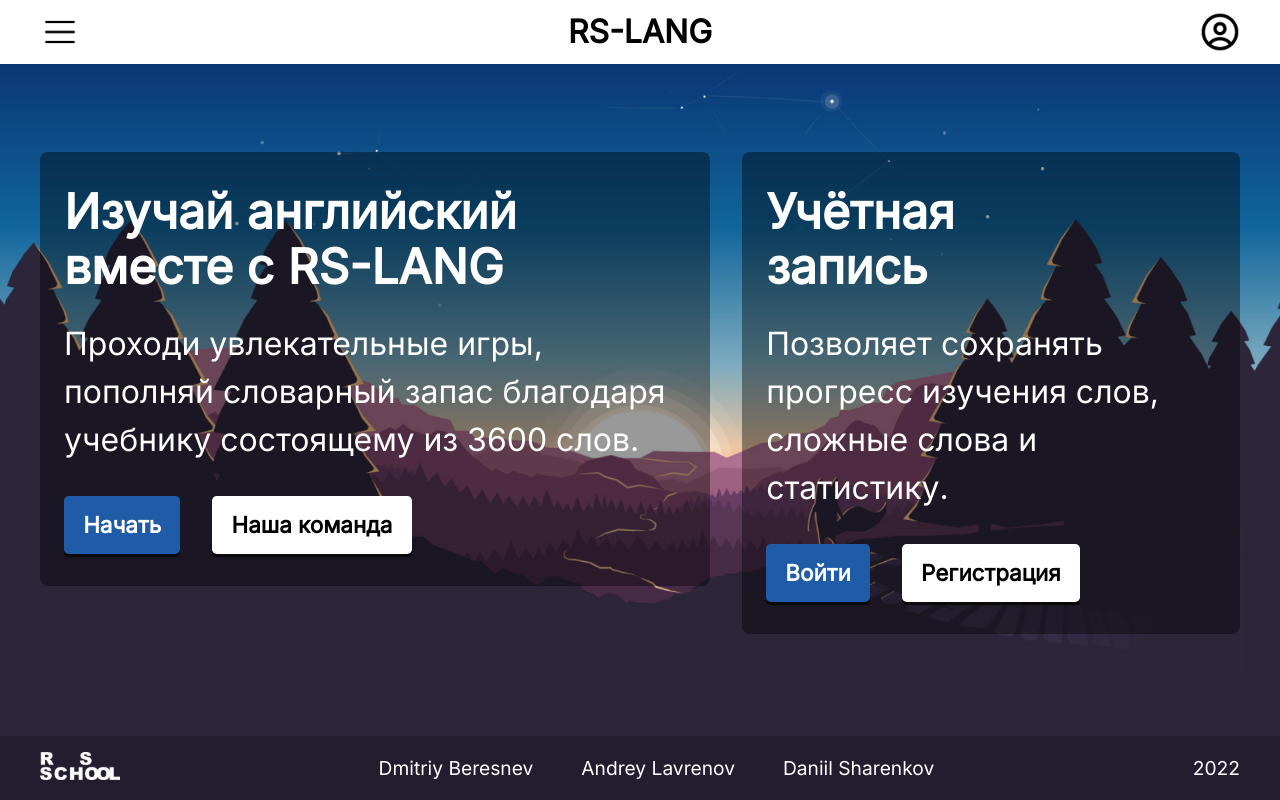
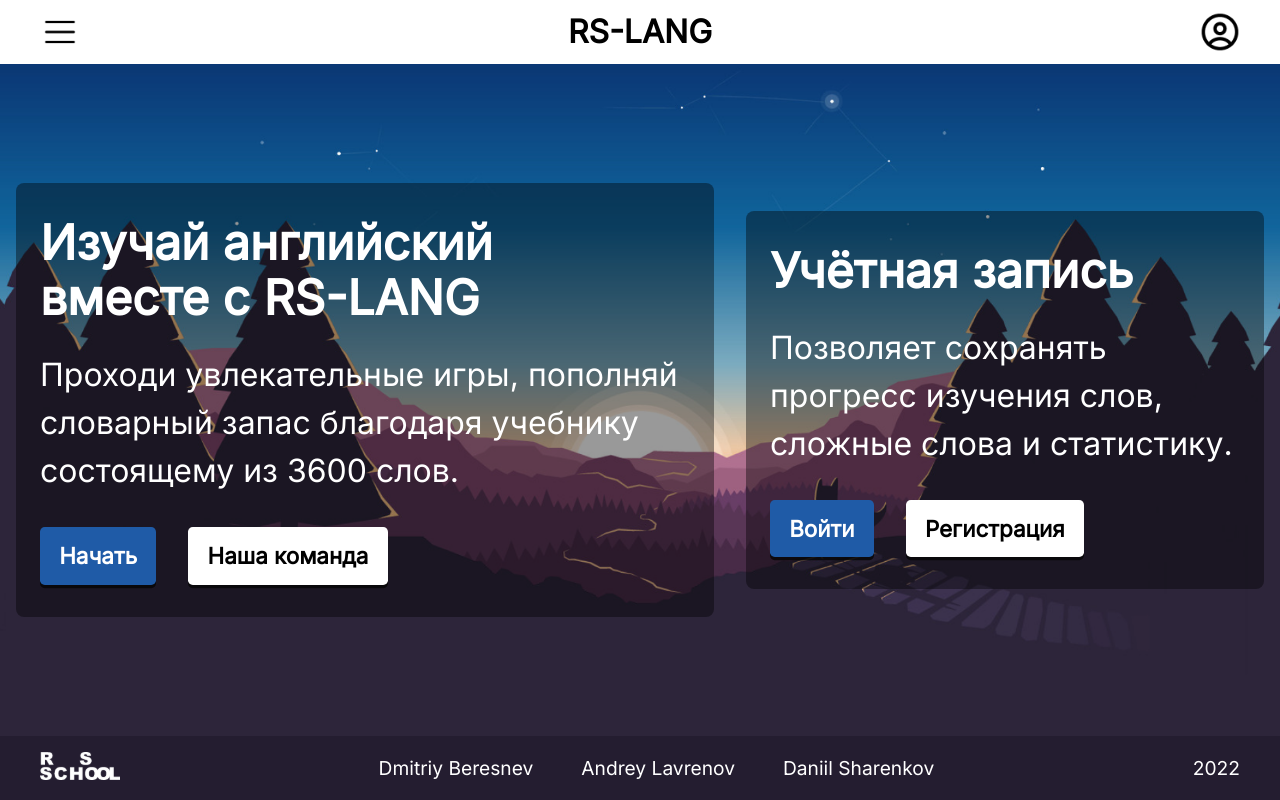
Before and after one commit to Fronikon/rs-lang, a React (Create React App) app: page / in a window 1280 px wide. Built offline with nearby package versions, Linux system fonts and the light colour scheme.

Commit message:
feat: centering greeting page

```diff
--- a/src/components/Greeting/Greeting.module.css
+++ b/src/components/Greeting/Greeting.module.css
@@ -1,5 +1,6 @@
 .main {
   min-height: var(--content-height);
+  padding: 0;
 
   background-color: #2d253a;
   background-image: url("../../assets/images/background_main.png");
@@ -11,10 +12,11 @@
 .section-wrapper {
   display: flex;
   gap: 2rem;
-  align-items: flex-start;
-  justify-content: space-between;
+  align-items: center;
+  justify-content: center;
 
-  margin-top: 3rem;
+  min-height: var(--content-height);
+  margin: 0 1rem;
 }
 
 .start-section,
```
